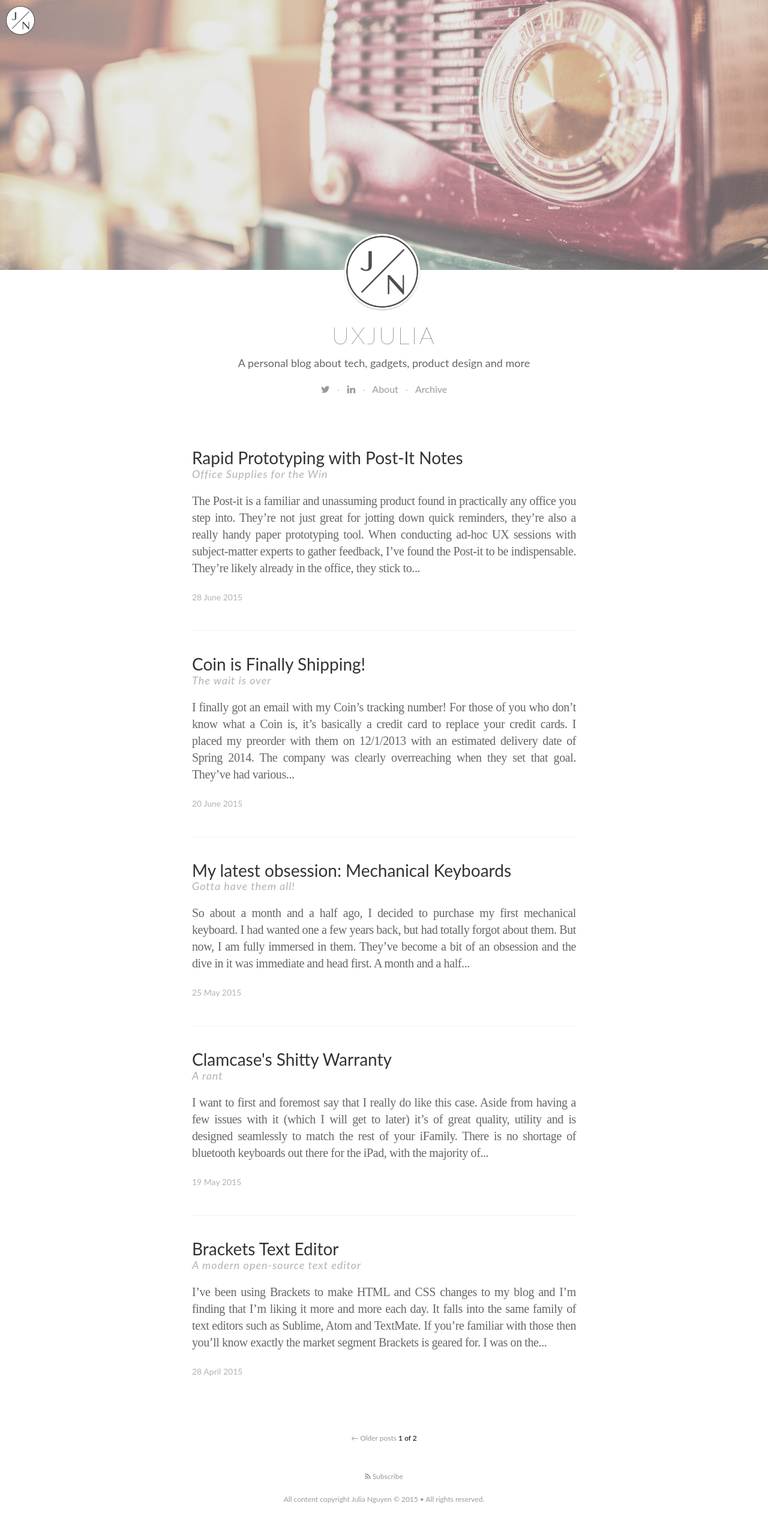
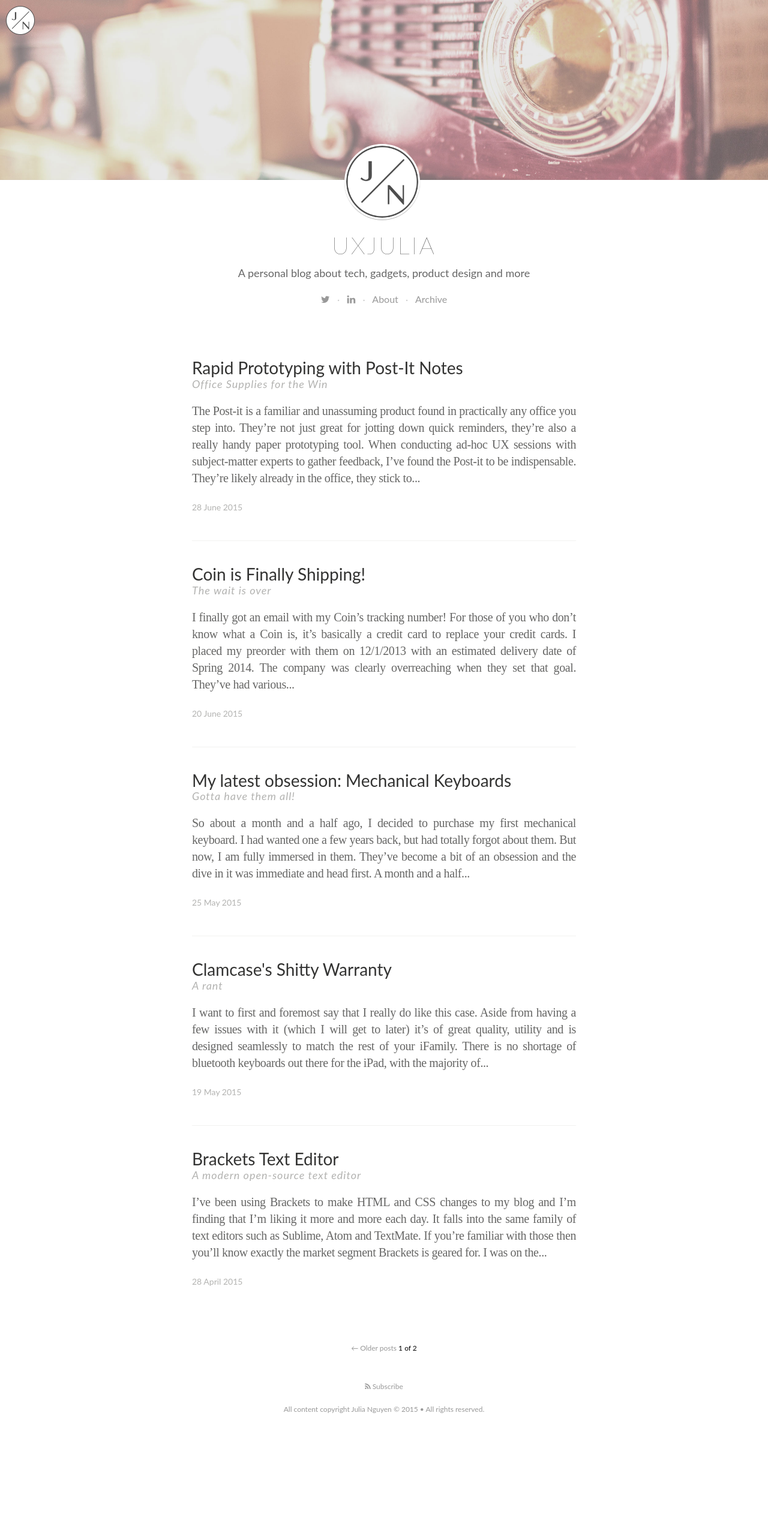
Before and after one commit to uxjulia/jekyll-blog, a Jekyll site: the page built from index.html, in a window 1280 px wide. Shown: the whole page at 60% size. Built offline with Jekyll 4.4.1, drawn with Linux system fonts in a browser that asks for light colours; nearby versions of some CDN libraries; some web fonts are replaced; Markdown is read by kramdown in place of the engine named in the settings; the list of posts is cut into pages by our own code; after the commit the page ends 2406 px from its top, so only the background shows below that.

Commit message:
change teaser image height to 300px from 450px

```diff
--- a/css/main.sass
+++ b/css/main.sass
@@ -57,7 +57,7 @@ body
     background-repeat: no-repeat
 
 .teaserimage
-  height: 450px
+  height: 300px
   position: relative
   overflow: hidden
   background-color: #000
```
